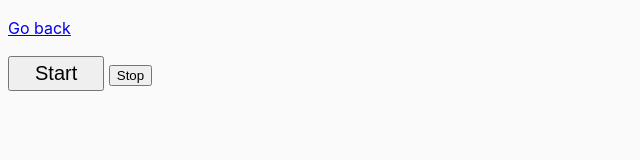
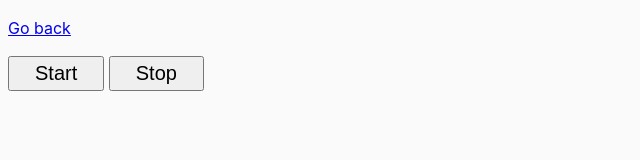
Before and after one commit to EvgeniyGal/goit-advancedjs-hw-02, a website built with Vite: page src/01-color-switcher.html in a window 1280 px wide. Shown: the whole page, without its empty margins (0-640 px from the left). Built offline with nearby package versions, Linux system fonts and the light colour scheme.

Commit message:
Fix button stop

```diff
--- a/src/css/common.css
+++ b/src/css/common.css
@@ -47,3 +47,8 @@ button[data-start] {
   font-size: 20px;
   padding: 4px 25px;
 }
+
+button[data-stop] {
+  font-size: 20px;
+  padding: 4px 25px;
+}
```
